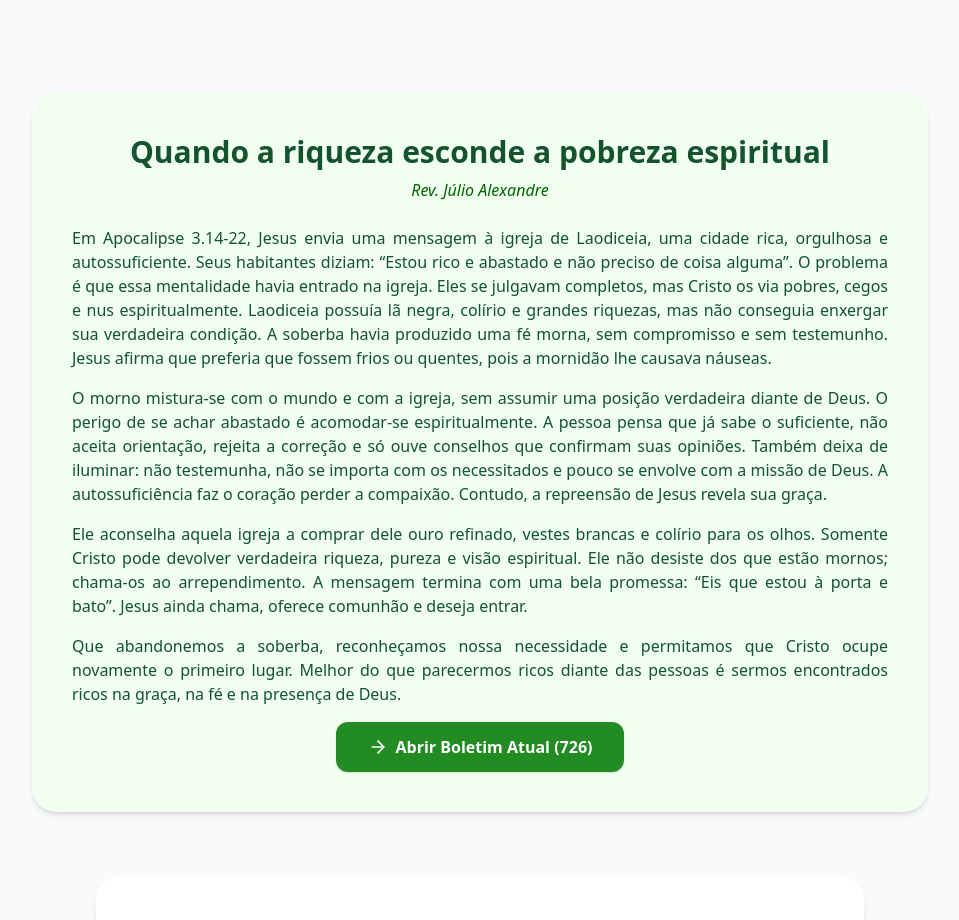
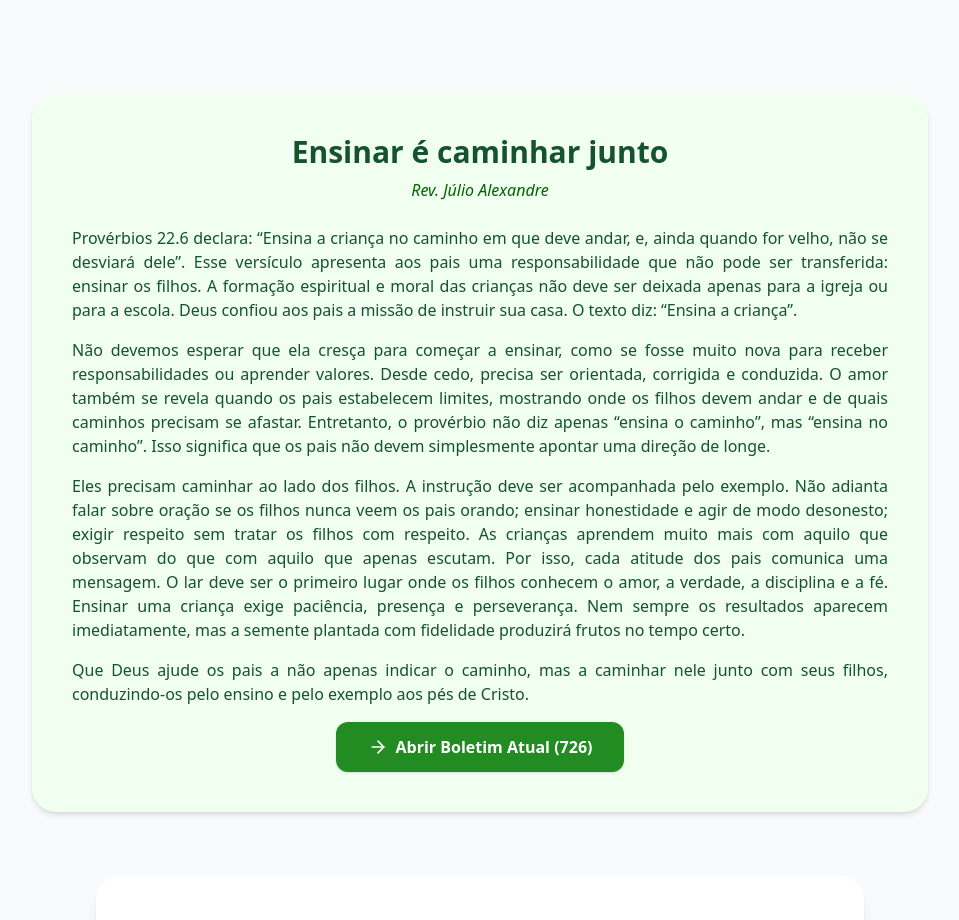
Before and after one commit to ViniciusMoraesTavares/Hub-boletim-ipbsg, a React (Vite) app: page / in a window 1280 px wide. Shown: the part 1240-2160 px from the top of the page, without its empty margins (160-1119 px from the left). Built offline with nearby package versions, Linux system fonts and the light colour scheme.

Commit message:
Update pastoral title and modify paragraphs

```diff
--- a/src/data/pastoral.ts
+++ b/src/data/pastoral.ts
@@ -1,13 +1,13 @@
 export const pastoral = {
-  title: 'Quando a riqueza esconde a pobreza espiritual',
+  title: 'Ensinar é caminhar junto',
   author: 'Rev. Júlio Alexandre',
   paragraphs: [
-    'Em Apocalipse 3.14-22, Jesus envia uma mensagem à igreja de Laodiceia, uma cidade rica, orgulhosa e autossuficiente. Seus habitantes diziam: “Estou rico e abastado e não preciso de coisa alguma”. O problema é que essa mentalidade havia entrado na igreja. Eles se julgavam completos, mas Cristo os via pobres, cegos e nus espiritualmente. Laodiceia possuía lã negra, colírio e grandes riquezas, mas não conseguia enxergar sua verdadeira condição. A soberba havia produzido uma fé morna, sem compromisso e sem testemunho. Jesus afirma que preferia que fossem frios ou quentes, pois a mornidão lhe causava náuseas.',
+    'Provérbios 22.6 declara: “Ensina a criança no caminho em que deve andar, e, ainda quando for velho, não se desviará dele”. Esse versículo apresenta aos pais uma responsabilidade que não pode ser transferida: ensinar os filhos. A formação espiritual e moral das crianças não deve ser deixada apenas para a igreja ou para a escola. Deus confiou aos pais a missão de instruir sua casa. O texto diz: “Ensina a criança”.',
 
-    'O morno mistura-se com o mundo e com a igreja, sem assumir uma posição verdadeira diante de Deus. O perigo de se achar abastado é acomodar-se espiritualmente. A pessoa pensa que já sabe o suficiente, não aceita orientação, rejeita a correção e só ouve conselhos que confirmam suas opiniões. Também deixa de iluminar: não testemunha, não se importa com os necessitados e pouco se envolve com a missão de Deus. A autossuficiência faz o coração perder a compaixão. Contudo, a repreensão de Jesus revela sua graça.',
+    'Não devemos esperar que ela cresça para começar a ensinar, como se fosse muito nova para receber responsabilidades ou aprender valores. Desde cedo, precisa ser orientada, corrigida e conduzida. O amor também se revela quando os pais estabelecem limites, mostrando onde os filhos devem andar e de quais caminhos precisam se afastar. Entretanto, o provérbio não diz apenas “ensina o caminho”, mas “ensina no caminho”. Isso significa que os pais não devem simplesmente apontar uma direção de longe.',
 
-    'Ele aconselha aquela igreja a comprar dele ouro refinado, vestes brancas e colírio para os olhos. Somente Cristo pode devolver verdadeira riqueza, pureza e visão espiritual. Ele não desiste dos que estão mornos; chama-os ao arrependimento. A mensagem termina com uma bela promessa: “Eis que estou à porta e bato”. Jesus ainda chama, oferece comunhão e deseja entrar.',
+    'Eles precisam caminhar ao lado dos filhos. A instrução deve ser acompanhada pelo exemplo. Não adianta falar sobre oração se os filhos nunca veem os pais orando; ensinar honestidade e agir de modo desonesto; exigir respeito sem tratar os filhos com respeito. As crianças aprendem muito mais com aquilo que observam do que com aquilo que apenas escutam. Por isso, cada atitude dos pais comunica uma mensagem. O lar deve ser o primeiro lugar onde os filhos conhecem o amor, a verdade, a disciplina e a fé. Ensinar uma criança exige paciência, presença e perseverança. Nem sempre os resultados aparecem imediatamente, mas a semente plantada com fidelidade produzirá frutos no tempo certo.',
 
-    'Que abandonemos a soberba, reconheçamos nossa necessidade e permitamos que Cristo ocupe novamente o primeiro lugar. Melhor do que parecermos ricos diante das pessoas é sermos encontrados ricos na graça, na fé e na presença de Deus.',
+    'Que Deus ajude os pais a não apenas indicar o caminho, mas a caminhar nele junto com seus filhos, conduzindo-os pelo ensino e pelo exemplo aos pés de Cristo.',
   ],
 };
```
